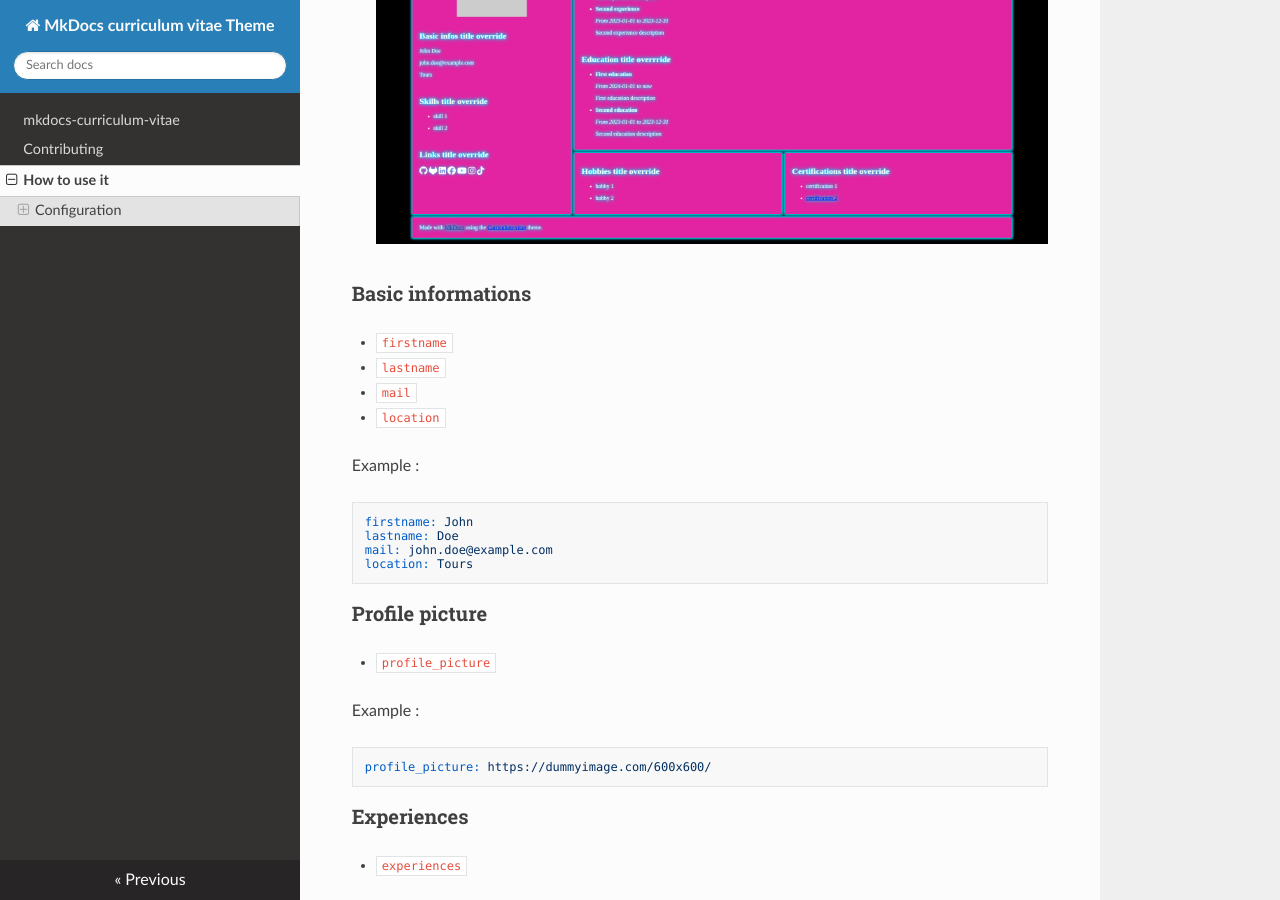
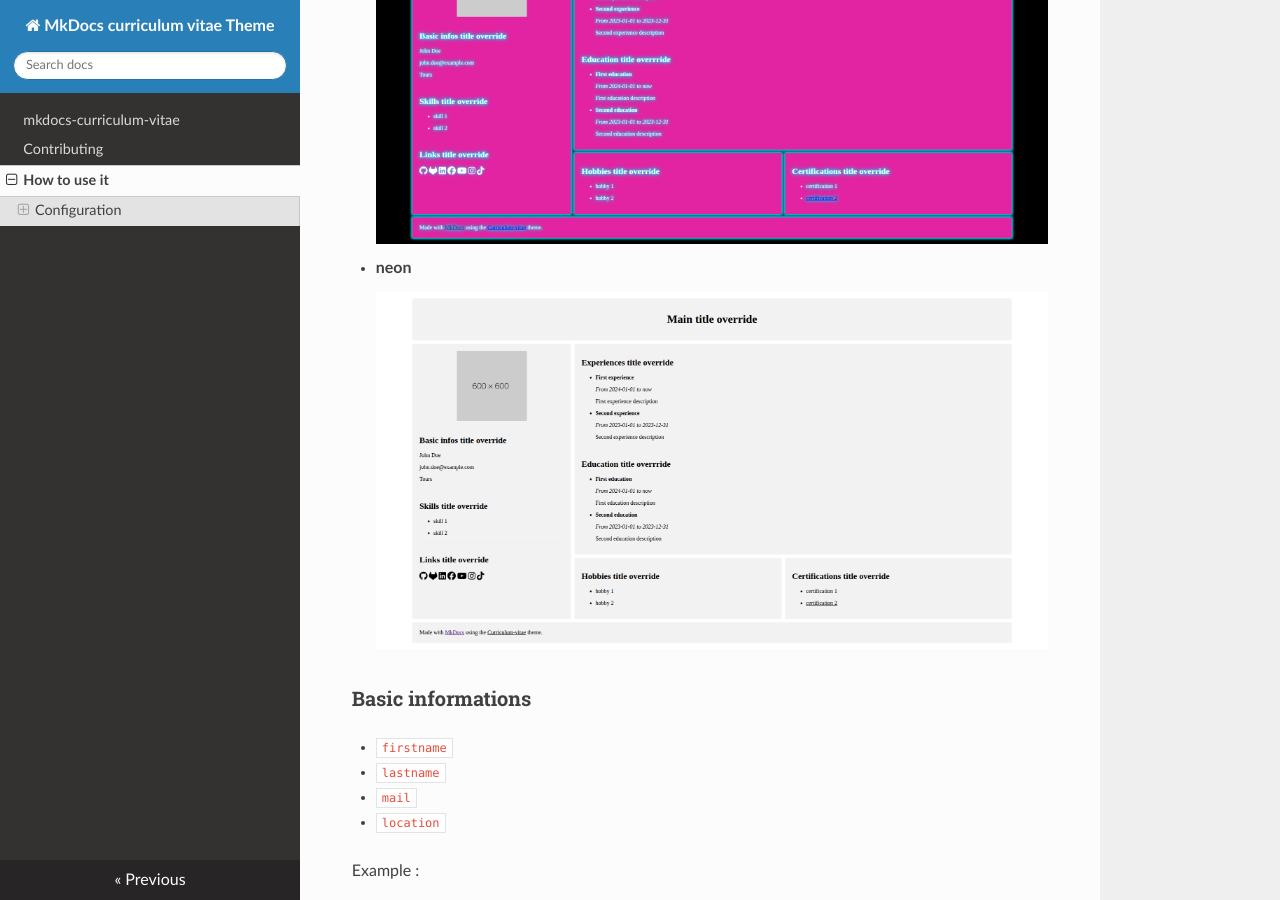
Before and after one commit to Paul-Riviere/mkdocs-curriculum-vitae, an MkDocs documentation site: the page built from docs/how-to-use-it.md, in a window 1280 px wide and 900 px high, scrolled down 2743 px. Built offline with MkDocs 1.6.1, drawn with Linux system fonts in a browser that asks for light colours; nearby versions of some CDN libraries.

Commit message:
docs: fix missing minimalist theme to documentation

```diff
--- a/docs/how-to-use-it.md
+++ b/docs/how-to-use-it.md
@@ -54,6 +54,8 @@ Multiple themes are available, that affects CSS :
   ![](assets/themes/default.png)
 - **neon**
   ![](assets/themes/neon.png)
+- **neon**
+  ![](assets/themes/minimalist.png)
 
 ### Basic informations
 
```
